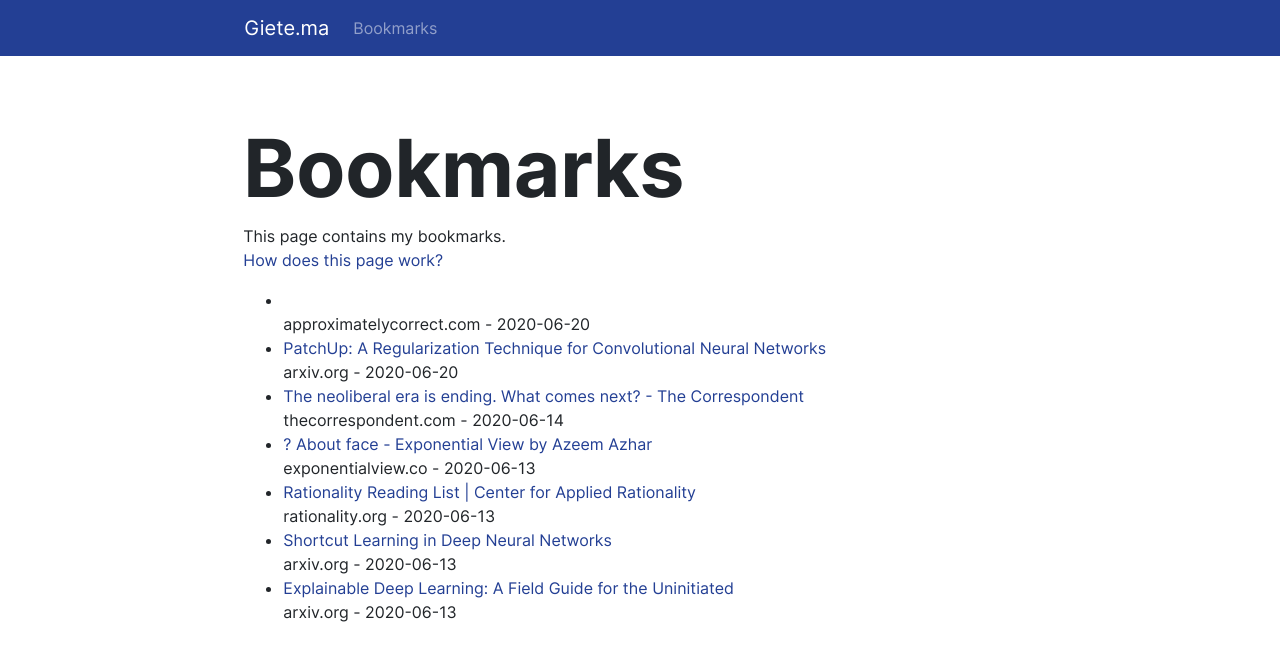
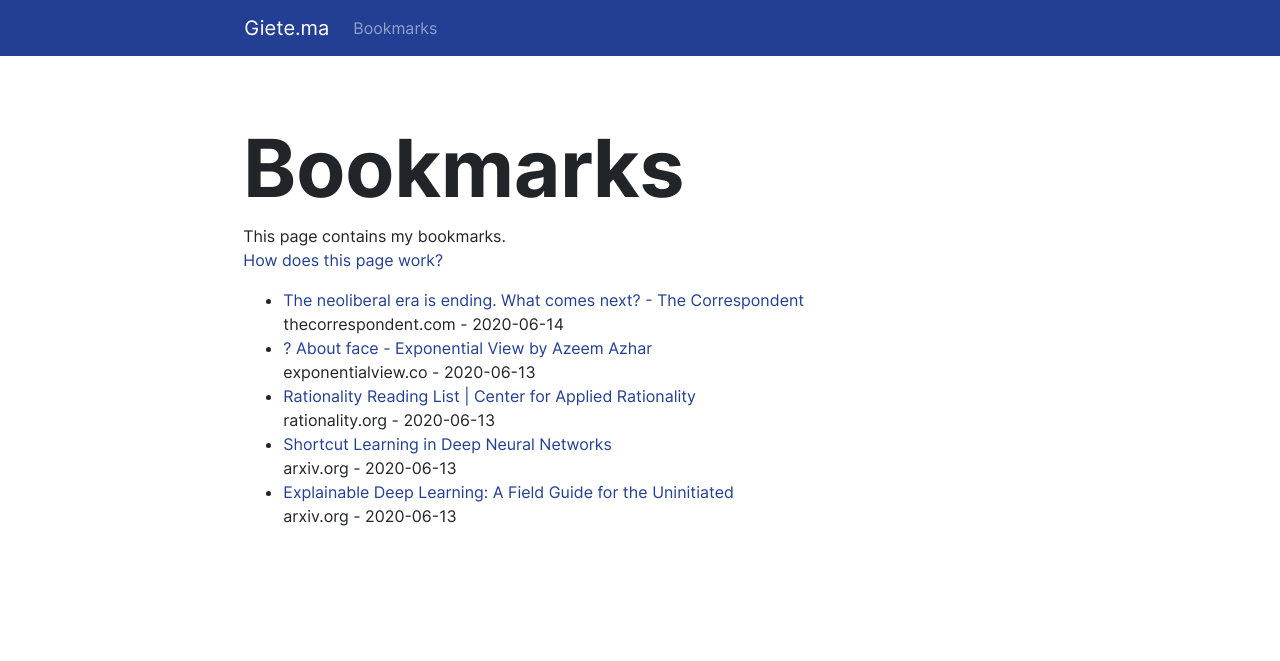
Before and after one commit to gietema/gietema.github.io, a Jekyll site: the page built from bookmarks.html, in a window 1280 px wide. Shown: the top 661 px of the page. Built offline with Jekyll 4.4.1, drawn with Linux system fonts in a browser that asks for light colours; nearby versions of some CDN libraries.

Commit message:
Update bookmarks.html

```diff
--- a/bookmarks.html
+++ b/bookmarks.html
@@ -8,9 +8,6 @@ This page contains my bookmarks.
     <a href="/posts/2020/06/13/publishing-bookmarks.html">How does this page work?</a>
 </p>
 <ul>
-<li><a href="http://approximatelycorrect.com/2018/01/29/heuristics-technical-scientific-writing-machine-learning-perspective/" target="_blank"></a><br>approximatelycorrect.com - 2020-06-20</li>
-<li><a href="https://arxiv.org/abs/2006.07794v1" target="_blank">PatchUp: A Regularization Technique for Convolutional Neural Networks
-</a><br>arxiv.org - 2020-06-20</li>
 <li><a href="https://thecorrespondent.com/466/the-neoliberal-era-is-ending-what-comes-next/61655148676-a00ee89a" target="_blank">The neoliberal era is ending. What comes next? - The Correspondent</a><br>thecorrespondent.com - 2020-06-14</li>
     <li><a href="https://www.exponentialview.co/p/-about-face" target="_blank">
         ? About face - Exponential View by Azeem Azhar
```
